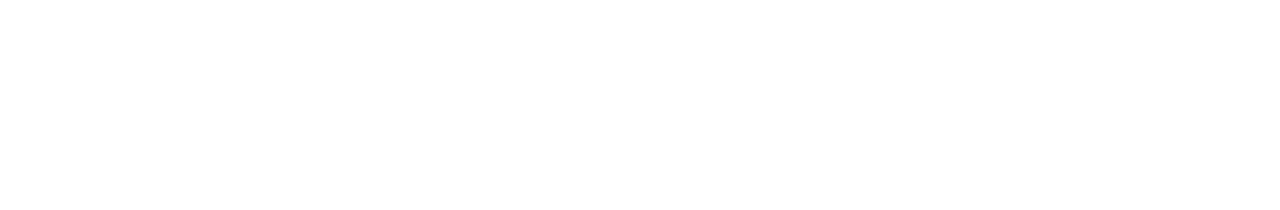
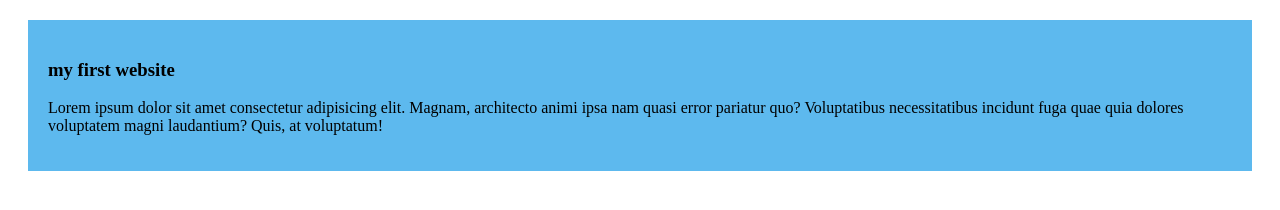
Before and after one commit to sourov9878/my-fast-github-r, a plain HTML site: page index.html in a window 1280 px wide. Drawn offline with Linux system fonts and the light colour scheme.

Commit message:
'testing

```diff
--- a/index.html
+++ b/index.html
@@ -4,8 +4,16 @@
     <meta charset="UTF-8">
     <meta name="viewport" content="width=device-width, initial-scale=1.0">
     <title>my first git</title>
+    <link rel="stylesheet" href="styles/blog.css">
 </head>
 <body>
+    <div class="mcolour">
+        <h3>my first website</h3>
+        <p>Lorem ipsum dolor sit amet consectetur adipisicing elit. Magnam, architecto animi ipsa nam quasi error pariatur quo? Voluptatibus necessitatibus incidunt fuga quae quia dolores voluptatem magni laudantium? Quis, at voluptatum!</p>
+    </div>
 
 </body>
+<footer>
+
+</footer>
 </html>
--- /dev/null
+++ b/styles/blog.css
@@ -0,0 +1,5 @@
+div{
+    background-color: rgb(93, 185, 238);
+    padding: 20px;
+    margin: 20px;
+}
```
